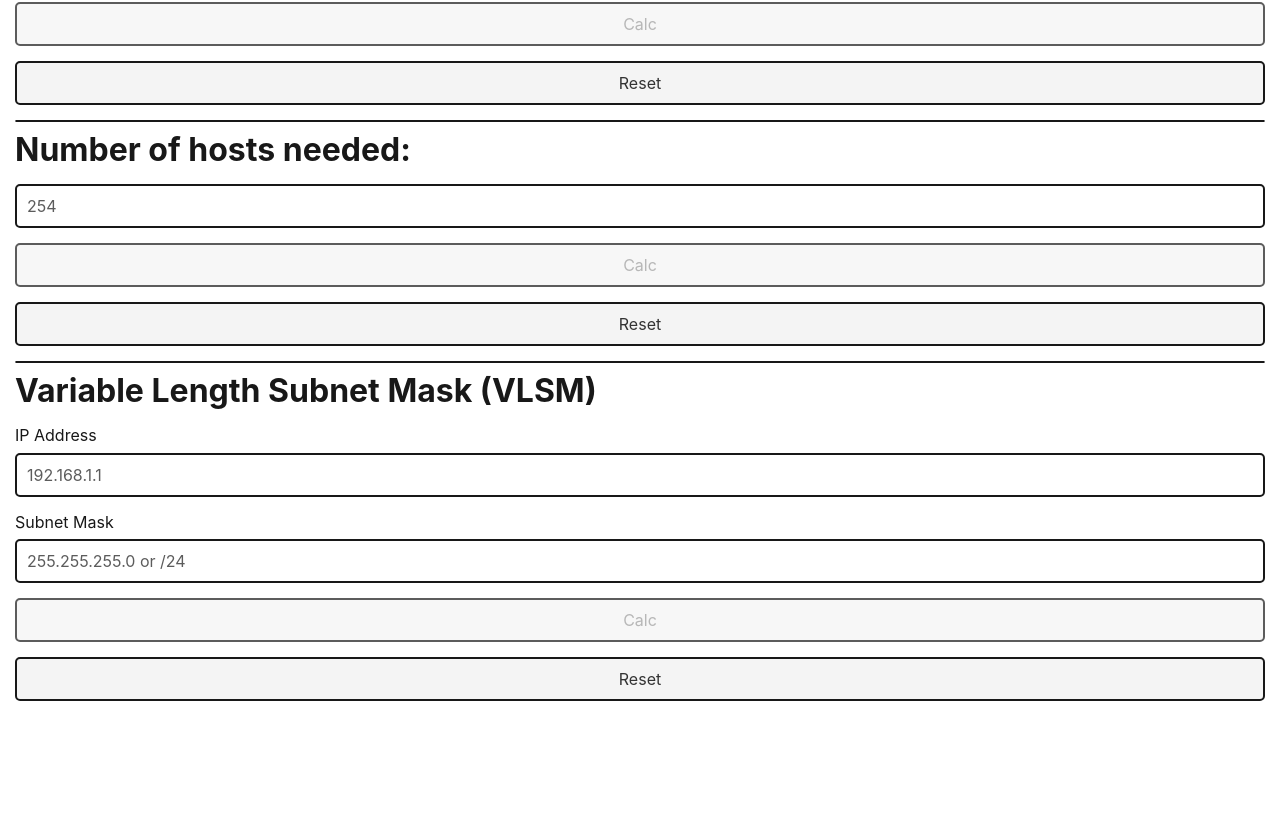
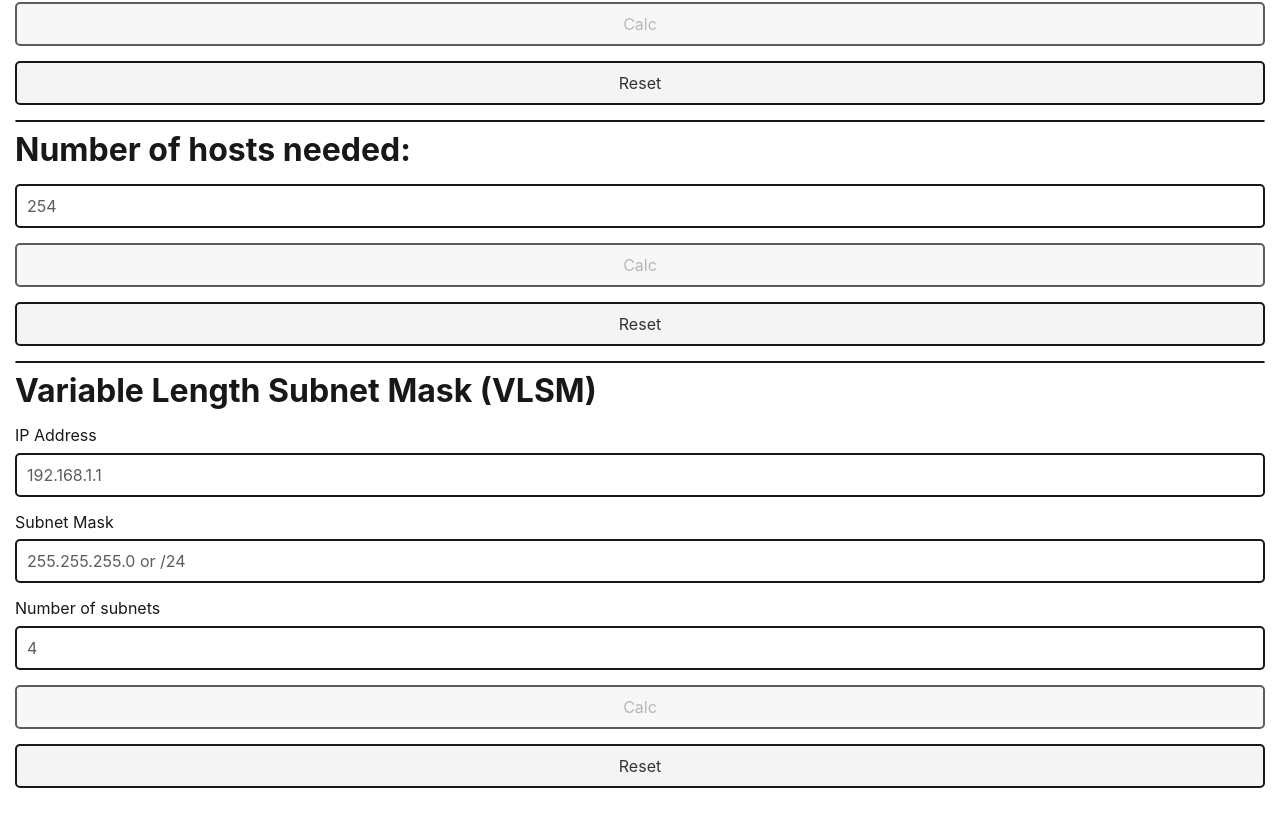
Before and after one commit to alex-sandri/ip-calc, a Svelte app: page / in a window 1280 px wide. Shown: the part 422-1240 px from the top of the page. Before the commit the page ends 1153 px from the top, so only its background shows below. Built offline with nearby package versions, Linux system fonts and the light colour scheme.

Commit message:
Add num of subnets input

```diff
--- a/src/Vlsm.svelte
+++ b/src/Vlsm.svelte
@@ -3,7 +3,7 @@
 
     let valid = false;
 
-    let majorNetworkAddress, subnetMask;
+    let majorNetworkAddress, subnetMask, numOfSubnets;
 
     const validate = () => valid = IpAddress.isValidIpAddress(majorNetworkAddress) && IpAddress.isValidSubnetMask(subnetMask);
 
@@ -11,7 +11,7 @@
     {
         valid = false;
 
-        majorNetworkAddress = subnetMask = "";
+        majorNetworkAddress = subnetMask = numOfSubnets = "";
     }
 
 	const calc = () =>
@@ -38,6 +38,14 @@
 		placeholder="255.255.255.0 or /24"
 		bind:value={subnetMask}
         on:input={validate}>
+    <label for="num-of-subnets">Number of subnets</label>
+	<input
+		type="number"
+		id="num-of-subnets"
+		min="1"
+		placeholder="4"
+		bind:value={numOfSubnets}
+        on:input={validate}>
 	<button
 		class="calc"
 		disabled={!valid}
```
